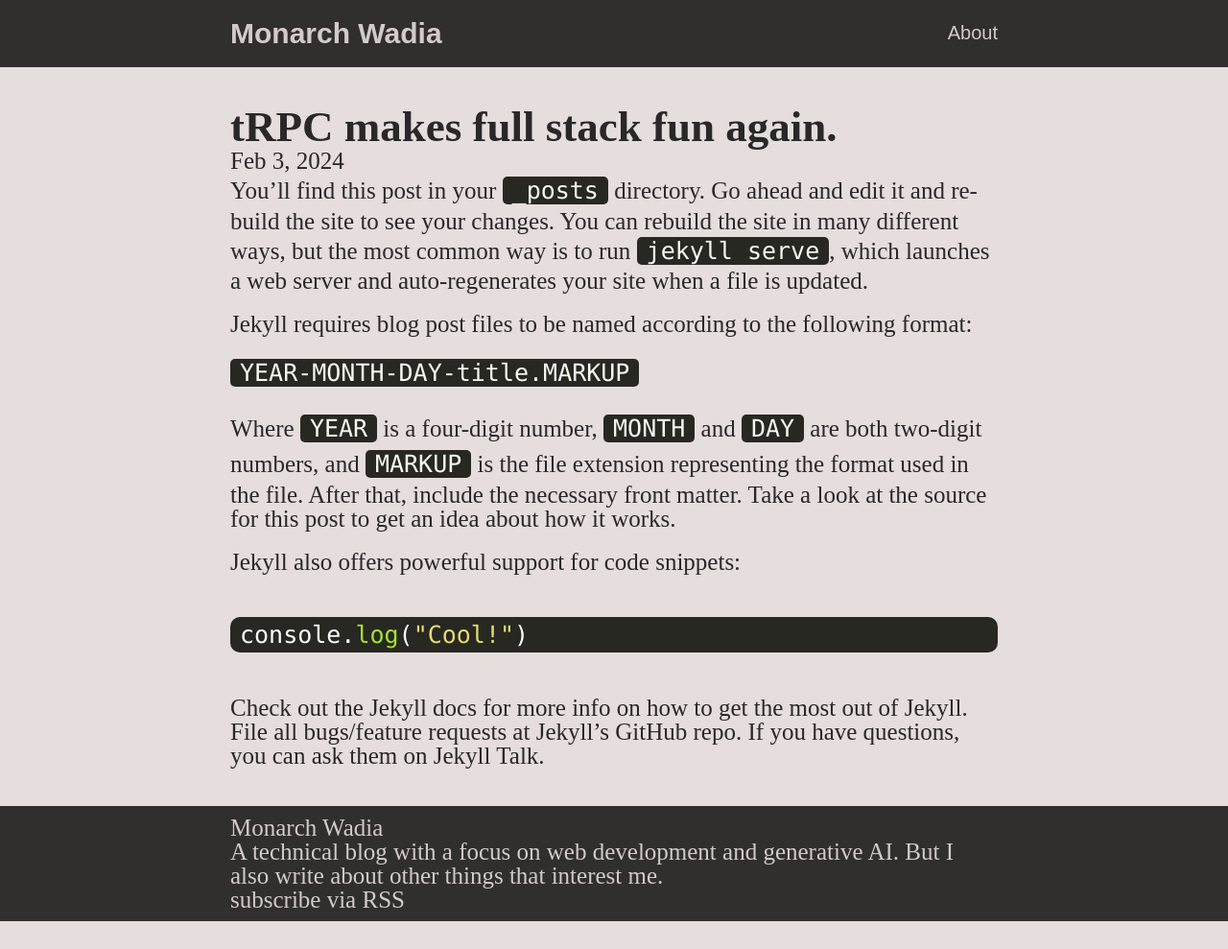
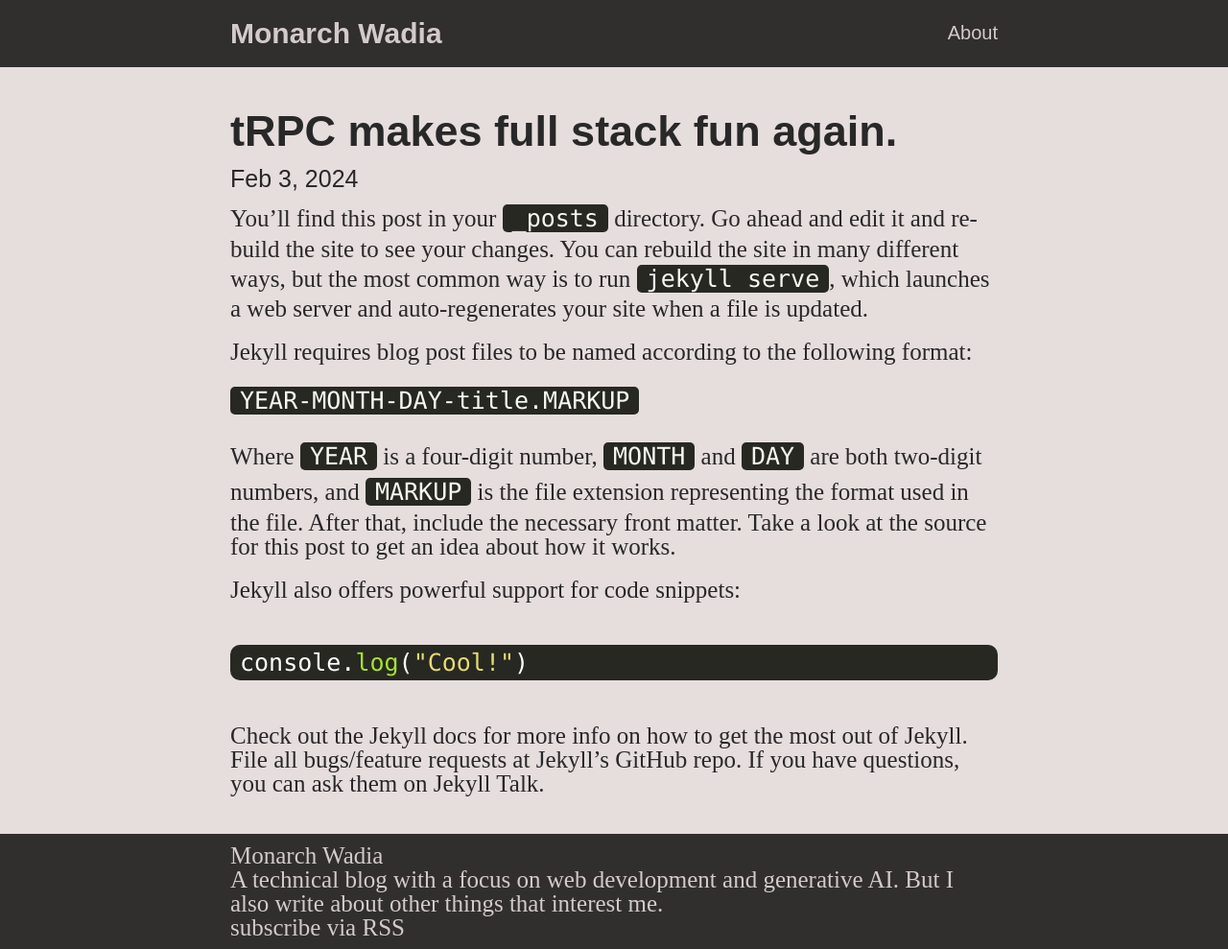
Before and after one commit to monarchwadia/blog-monarchwadia.com, a Jekyll site: the page built from _posts/2024-02-03-why-trpc.markdown, in a window 1280 px wide. Shown: the whole page at 96% size. Built offline with Jekyll 4.4.1, drawn with Linux system fonts in a browser that asks for light colours; some web fonts are replaced; before the commit the page ends 960 px from its top, so only the background shows below that.

Commit message:
Post layout

```diff
--- a/_layouts/post.html
+++ b/_layouts/post.html
@@ -3,13 +3,13 @@
 ---
 
 <article>
-  <header>
-    <h1 class="text-6 font-bold">{{page.title | escape}}</h1>
+  <header class="flex flex-col gap-2">
+    <h1 class="header-1">{{page.title | escape}}</h1>
+    <time class="font-display" datetime="{{ page.date | date_to_xmlschema }}">
+      {%- assign date_format = site.config.date_format | default: "%b %-d, %Y" -%}
+      {{ page.date | date: date_format }}
+    </time>
     <p>
-      <time datetime="{{ page.date | date_to_xmlschema }}">
-        {%- assign date_format = site.config.date_format | default: "%b %-d, %Y" -%}
-        {{ page.date | date: date_format }}
-      </time>
 
       {%- if page.author -%}
       <span>{{page.author}}</span>
@@ -17,7 +17,9 @@
     </p>
   </header>
 
-  <div class="flex flex-col gap-3">{{ content }}</div>
+  <div class="flex flex-col gap-3">
+    {{ content }}
+  </div>
 
   <!-- {# I could add links to various discussions here (i.e. Reddit, Hacker News, etc). I could specify these in the post's
   frontmatter #} -->
```
